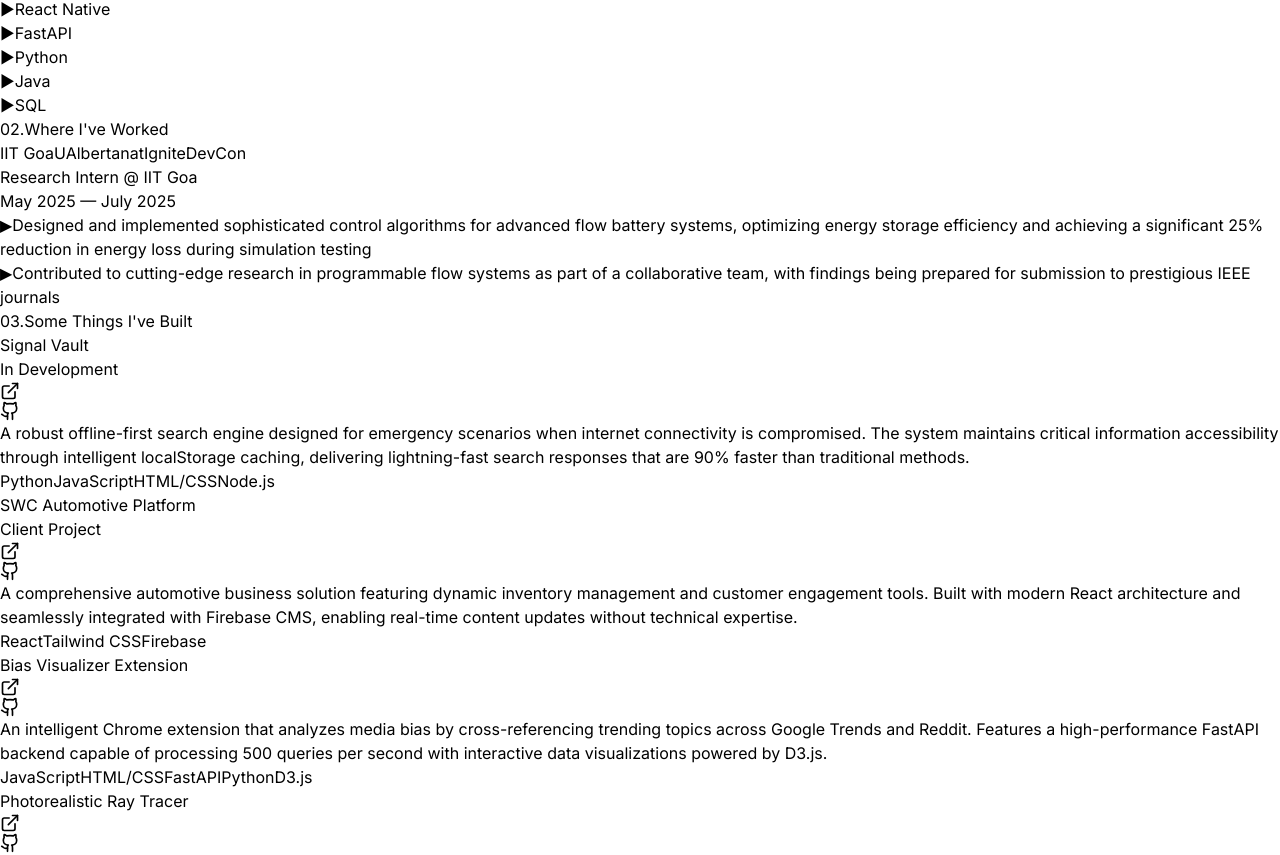
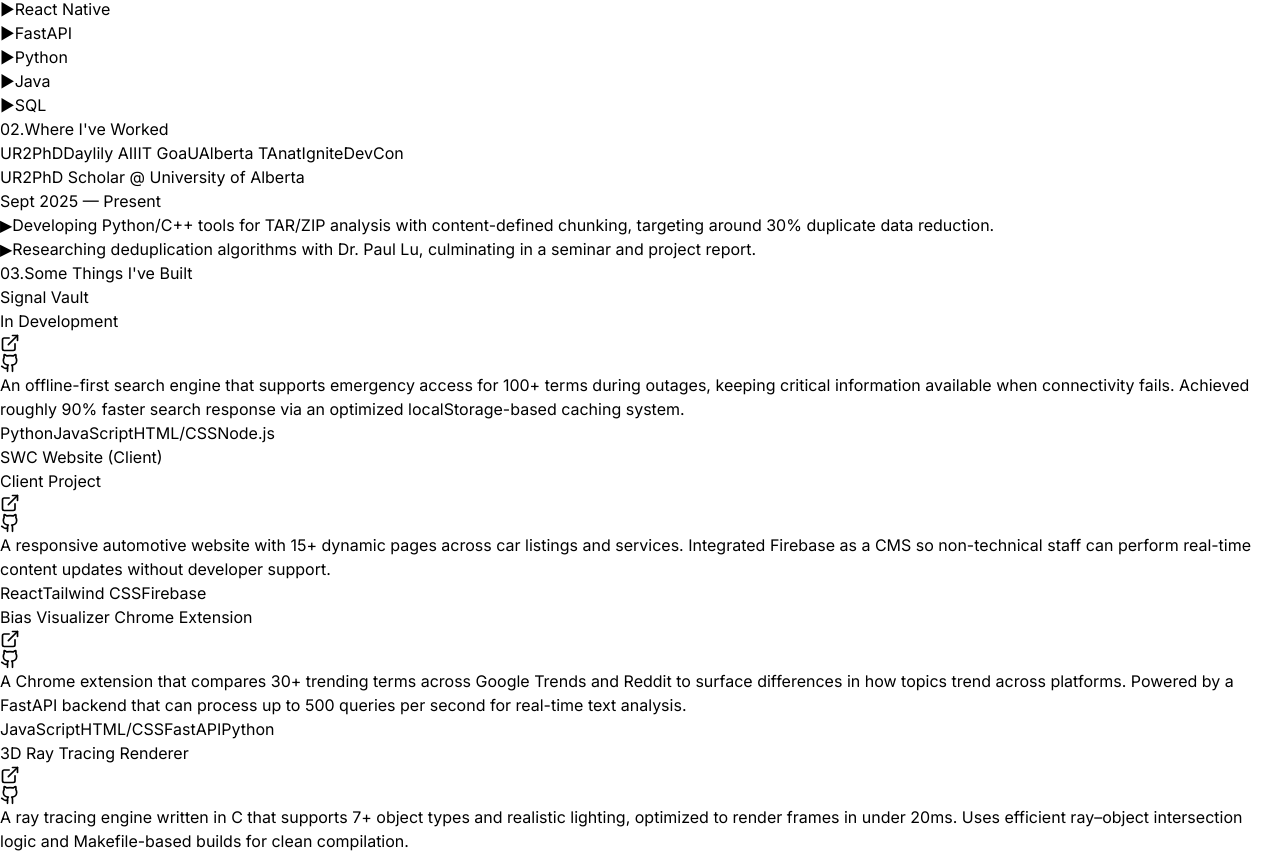
Before and after one commit to guneettt/my-portfolio, a React (Vite) app: page / in a window 1280 px wide. Shown: the part 794-1649 px from the top of the page. Built offline with nearby package versions, Linux system fonts and the light colour scheme.

Commit message:
new updates

```diff
--- a/src/components/App.jsx
+++ b/src/components/App.jsx
@@ -4,7 +4,7 @@
 const Portfolio = () => {
   const [isMenuOpen, setIsMenuOpen] = useState(false);
   const [activeSection, setActiveSection] = useState('home');
-  const [activeExperience, setActiveExperience] = useState('iit-goa');
+  const [activeExperience, setActiveExperience] = useState('ur2phd');
   const [typedText, setTypedText] = useState('');
   const [isTypingComplete, setIsTypingComplete] = useState(false);
 
@@ -114,7 +114,10 @@
                     {item.label}
                   </button>
                 ))}
-                <a href="#" className="ml-4 px-4 py-2 border border-white text-white rounded hover:bg-white hover:text-black transition-colors font-mono text-sm inline-block text-center">
+                <a
+                  href="/resume.pdf"
+                  className="ml-4 px-4 py-2 border border-white text-white rounded hover:bg-white hover:text-black transition-colors font-mono text-sm inline-block text-center"
+                >
                   Resume
                 </a>
               </div>
@@ -145,7 +148,10 @@
                   {item.label}
                 </button>
               ))}
-              <a href="#" className="block px-3 py-2 border border-white text-white rounded hover:bg-white hover:text-black transition-colors font-mono text-sm mx-3 mt-4 text-center">
+              <a
+                href="/resume.pdf"
+                className="block px-3 py-2 border border-white text-white rounded hover:bg-white hover:text-black transition-colors font-mono text-sm mx-3 mt-4 text-center"
+              >
                 Resume
               </a>
             </div>
@@ -156,16 +162,36 @@
       {/* Side Social Links - Only show on xl screens and up */}
       <div className="fixed left-12 bottom-0 hidden xl:block">
         <div className="flex flex-col items-center space-y-6">
-          <a href="https://github.com/yourusername" target="_blank" rel="noopener noreferrer" className="text-gray-400 hover:text-white transition-all duration-300 hover:-translate-y-1 transform">
+          <a
+            href="https://github.com/guneettt"
+            target="_blank"
+            rel="noopener noreferrer"
+            className="text-gray-400 hover:text-white transition-all duration-300 hover:-translate-y-1 transform"
+          >
             <Github size={22} />
           </a>
-          <a href="https://instagram.com/yourusername" target="_blank" rel="noopener noreferrer" className="text-gray-400 hover:text-white transition-all duration-300 hover:-translate-y-1 transform">
+          <a
+            href="https://instagram.com/yourusername"
+            target="_blank"
+            rel="noopener noreferrer"
+            className="text-gray-400 hover:text-white transition-all duration-300 hover:-translate-y-1 transform"
+          >
             <Instagram size={22} />
           </a>
-          <a href="https://twitter.com/yourusername" target="_blank" rel="noopener noreferrer" className="text-gray-400 hover:text-white transition-all duration-300 hover:-translate-y-1 transform">
+          <a
+            href="https://twitter.com/yourusername"
+            target="_blank"
+            rel="noopener noreferrer"
+            className="text-gray-400 hover:text-white transition-all duration-300 hover:-translate-y-1 transform"
+          >
             <Twitter size={22} />
           </a>
-          <a href="https://linkedin.com/in/yourusername" target="_blank" rel="noopener noreferrer" className="text-gray-400 hover:text-white transition-all duration-300 hover:-translate-y-1 transform">
+          <a
+            href="https://www.linkedin.com/in/guneet03/"
+            target="_blank"
+            rel="noopener noreferrer"
+            className="text-gray-400 hover:text-white transition-all duration-300 hover:-translate-y-1 transform"
+          >
             <Linkedin size={22} />
           </a>
           <div className="w-px h-20 bg-gray-600"></div>
@@ -195,20 +221,32 @@
               <p className="font-mono text-white mb-6 text-lg sm:text-xl">
                 Hi, my name is
               </p>
-              <h1 className="text-4xl sm:text-6xl lg:text-7xl xl:text-8xl font-bold text-white mb-6 leading-tight" style={{ fontFamily: '"Inter", sans-serif' }}>
+              <h1
+                className="text-4xl sm:text-6xl lg:text-7xl xl:text-8xl font-bold text-white mb-6 leading-tight"
+                style={{ fontFamily: '"Inter", sans-serif' }}
+              >
                 Guneet.
               </h1>
-              <h2 className="text-3xl sm:text-5xl lg:text-6xl xl:text-7xl font-bold text-gray-500 mb-10 leading-tight" style={{ fontFamily: '"Inter", sans-serif' }}>
+              <h2
+                className="text-3xl sm:text-5xl lg:text-6xl xl:text-7xl font-bold text-gray-500 mb-10 leading-tight"
+                style={{ fontFamily: '"Inter", sans-serif' }}
+              >
                 {typedText}
                 {!isTypingComplete && <span className="animate-pulse">|</span>}
               </h2>
-              <p className="text-gray-300 text-xl max-w-3xl leading-relaxed mb-16" style={{ fontFamily: '"Inter", sans-serif' }}>
+              <p
+                className="text-gray-300 text-xl max-w-3xl leading-relaxed mb-16"
+                style={{ fontFamily: '"Inter", sans-serif' }}
+              >
                 I'm a 3rd year Computer Science student at the University of Alberta
                 specializing in building exceptional digital experiences. Currently,
                 I'm focused on learning modern web development and creating projects
                 that solve real-world problems.
               </p>
-              <a href="#work" className="inline-flex items-center px-10 py-5 border border-white text-white rounded hover:bg-white hover:text-black transition-all font-mono text-base hover:-translate-y-1 transform">
+              <a
+                href="#work"
+                className="inline-flex items-center px-10 py-5 border border-white text-white rounded hover:bg-white hover:text-black transition-all font-mono text-base hover:-translate-y-1 transform"
+              >
                 Check out my projects!
               </a>
             </div>
@@ -282,7 +320,6 @@
           </div>
         </section>
 
-
         {/* Experience Section */}
 <section id="experience" className="py-32 px-4 sm:px-6 lg:px-8 bg-black">
   <div className="max-w-4xl mx-auto">
@@ -296,16 +333,18 @@
       <div className="lg:w-1/4">
         <div className="flex lg:flex-col overflow-x-auto lg:overflow-visible border-b lg:border-b-0 lg:border-l-2 border-gray-600">
           {[
+            { id: 'ur2phd', label: 'UR2PhD' },
+            { id: 'daylily', label: 'Daylily AI' },
             { id: 'iit-goa', label: 'IIT Goa' },
-            { id: 'ualberta', label: 'UAlberta' },
+            { id: 'ualberta', label: 'UAlberta TA' },
             { id: 'natignite', label: 'natIgnite' },
-            { id: 'devcon', label: 'DevCon' }
+            { id: 'devcon', label: 'DevCon' },
           ].map((company) => (
             <button
               key={company.id}
               onClick={() => setActiveExperience(company.id)}
               className={`px-6 py-4 text-left font-mono text-sm whitespace-nowrap transition-all duration-200 border-l-2 lg:border-l-2 lg:border-b-0 border-b-2 lg:border-b-0 ${
-                (activeExperience === company.id || (company.id === 'iit-goa' && (activeExperience === undefined || activeExperience === null)))
+                activeExperience === company.id
                   ? 'text-cyan-400 bg-gray-900/30 border-cyan-400'
                   : 'text-gray-400 hover:text-cyan-400 hover:bg-gray-900/20 border-transparent'
               }`}
@@ -315,9 +354,48 @@
           ))}
         </div>
       </div>
+
       {/* Tab Content */}
       <div className="lg:w-3/4">
-        {(activeExperience === 'iit-goa' || activeExperience === undefined || activeExperience === null) && (
+        {activeExperience === 'ur2phd' && (
+          <div className="space-y-6">
+            <h4 className="text-2xl font-semibold text-white" style={{ fontFamily: '"Inter", sans-serif' }}>
+              UR2PhD Scholar <span className="text-cyan-400">@ University of Alberta</span>
+            </h4>
+            <p className="text-gray-300 font-mono text-base">Sept 2025 — Present</p>
+            <ul className="space-y-4 text-gray-300 text-lg leading-relaxed" style={{ fontFamily: '"Inter", sans-serif' }}>
+              <li className="flex items-start">
+                <span className="text-cyan-400 mr-4 mt-1 text-xl">▶</span>
+                Developing Python/C++ tools for TAR/ZIP analysis with content-defined chunking, targeting around 30% duplicate data reduction.
+              </li>
+              <li className="flex items-start">
+                <span className="text-cyan-400 mr-4 mt-1 text-xl">▶</span>
+                Researching deduplication algorithms with Dr. Paul Lu, culminating in a seminar and project report.
+              </li>
+            </ul>
+          </div>
+        )}
+
+        {activeExperience === 'daylily' && (
+          <div className="space-y-6">
+            <h4 className="text-2xl font-semibold text-white" style={{ fontFamily: '"Inter", sans-serif' }}>
+              Full Stack Developer <span className="text-cyan-400">@ Daylily AI</span>
+            </h4>
+            <p className="text-gray-300 font-mono text-base">Aug 2025 — Present</p>
+            <ul className="space-y-4 text-gray-300 text-lg leading-relaxed" style={{ fontFamily: '"Inter", sans-serif' }}>
+              <li className="flex items-start">
+                <span className="text-cyan-400 mr-4 mt-1 text-xl">▶</span>
+                Collaborating with clients to gather requirements and translate them into tailored AI-driven web solutions.
+              </li>
+              <li className="flex items-start">
+                <span className="text-cyan-400 mr-4 mt-1 text-xl">▶</span>
+                Building and deploying full-stack features to enhance customer engagement and product scalability.
+              </li>
+            </ul>
+          </div>
+        )}
+
+        {activeExperience === 'iit-goa' && (
           <div className="space-y-6">
             <h4 className="text-2xl font-semibold text-white" style={{ fontFamily: '"Inter", sans-serif' }}>
               Research Intern <span className="text-cyan-400">@ IIT Goa</span>
@@ -326,33 +404,35 @@
             <ul className="space-y-4 text-gray-300 text-lg leading-relaxed" style={{ fontFamily: '"Inter", sans-serif' }}>
               <li className="flex items-start">
                 <span className="text-cyan-400 mr-4 mt-1 text-xl">▶</span>
-                Designed and implemented sophisticated control algorithms for advanced flow battery systems, optimizing energy storage efficiency and achieving a significant 25% reduction in energy loss during simulation testing
+                Developed 3+ control algorithms for flow battery management, reducing energy loss in simulations by about 25%.
               </li>
               <li className="flex items-start">
                 <span className="text-cyan-400 mr-4 mt-1 text-xl">▶</span>
-                Contributed to cutting-edge research in programmable flow systems as part of a collaborative team, with findings being prepared for submission to prestigious IEEE journals
+                Collaborated on research for programmable flow systems, aiming for future IEEE publication.
               </li>
             </ul>
           </div>
         )}
+
         {activeExperience === 'ualberta' && (
           <div className="space-y-6">
             <h4 className="text-2xl font-semibold text-white" style={{ fontFamily: '"Inter", sans-serif' }}>
               Teaching Assistant <span className="text-cyan-400">@ University of Alberta</span>
             </h4>
-            <p className="text-gray-300 font-mono text-base">January 2025 — April 2025</p>
+            <p className="text-gray-300 font-mono text-base">Jan. 2025 — Present</p>
             <ul className="space-y-4 text-gray-300 text-lg leading-relaxed" style={{ fontFamily: '"Inter", sans-serif' }}>
               <li className="flex items-start">
                 <span className="text-cyan-400 mr-4 mt-1 text-xl">▶</span>
-                Mentored and supported 400+ computer science students through comprehensive assignment grading and hands-on lab instruction, contributing to a measurable 15% improvement in overall student performance
+                Graded 400+ assignments and led 35 labs, contributing to a 15% improvement in student averages.
               </li>
               <li className="flex items-start">
                 <span className="text-cyan-400 mr-4 mt-1 text-xl">▶</span>
-                Revolutionized the grading workflow by developing custom Python automation scripts, dramatically reducing feedback turnaround time from 4 days to just 1.5 days
+                Cut grading turnaround from 4 to about 1.5 days using Python automation scripts.
               </li>
             </ul>
           </div>
         )}
+
         {activeExperience === 'natignite' && (
           <div className="space-y-6">
             <h4 className="text-2xl font-semibold text-white" style={{ fontFamily: '"Inter", sans-serif' }}>
@@ -362,15 +442,16 @@
             <ul className="space-y-4 text-gray-300 text-lg leading-relaxed" style={{ fontFamily: '"Inter", sans-serif' }}>
               <li className="flex items-start">
                 <span className="text-cyan-400 mr-4 mt-1 text-xl">▶</span>
-                Architected and developed TrustLine, an innovative real-time deepfake detection system that identifies fraudulent phone calls using advanced machine learning models integrated with React Native and FastAPI
+                Built TrustLine, a real-time deepfake scam-call detector with React Native and FastAPI.
               </li>
               <li className="flex items-start">
                 <span className="text-cyan-400 mr-4 mt-1 text-xl">▶</span>
-                Secured first place victory among 10+ competitive teams, earning $5,000 in seed funding and recognition for creating a solution to combat rising digital fraud
+                Won 1st place and $6,000 in seed funding at the Network for Applied Technology (NAT) AgeTech hackathon.
               </li>
             </ul>
           </div>
         )}
+
         {activeExperience === 'devcon' && (
           <div className="space-y-6">
             <h4 className="text-2xl font-semibold text-white" style={{ fontFamily: '"Inter", sans-serif' }}>
@@ -380,11 +461,11 @@
             <ul className="space-y-4 text-gray-300 text-lg leading-relaxed" style={{ fontFamily: '"Inter", sans-serif' }}>
               <li className="flex items-start">
                 <span className="text-cyan-400 mr-4 mt-1 text-xl">▶</span>
-                Engineered RideSafe, a sophisticated transit safety application leveraging Vision Transformer (ViT) technology for real-time threat detection and automated emergency response systems
+                Built RideSafe, a real-time transit safety app with ViT-based threat detection using React Native & Flask.
               </li>
               <li className="flex items-start">
                 <span className="text-cyan-400 mr-4 mt-1 text-xl">▶</span>
-                Delivered a compelling live demonstration showcasing instantaneous threat detection capabilities, earning second place recognition in an intensive 36-hour development sprint
+                Earned 2nd place and a $1,000 cash prize at Edmonton Unlimited’s DevCon hackathon.
               </li>
             </ul>
           </div>
@@ -405,48 +486,37 @@
       {[
         {
           title: "Signal Vault",
-          description: "A robust offline-first search engine designed for emergency scenarios when internet connectivity is compromised. The system maintains critical information accessibility through intelligent localStorage caching, delivering lightning-fast search responses that are 90% faster than traditional methods.",
+          description:
+            "An offline-first search engine that supports emergency access for 100+ terms during outages, keeping critical information available when connectivity fails. Achieved roughly 90% faster search response via an optimized localStorage-based caching system.",
           tech: ["Python", "JavaScript", "HTML/CSS", "Node.js"],
           status: "In Development",
           demoUrl: "#", // Add your live demo URL here when deployed
           githubUrl: "https://github.com/guneettt/signal-vault"
         },
         {
-          title: "SWC Automotive Platform",
-          description: "A comprehensive automotive business solution featuring dynamic inventory management and customer engagement tools. Built with modern React architecture and seamlessly integrated with Firebase CMS, enabling real-time content updates without technical expertise.",
+          title: "SWC Website (Client)",
+          description:
+            "A responsive automotive website with 15+ dynamic pages across car listings and services. Integrated Firebase as a CMS so non-technical staff can perform real-time content updates without developer support.",
           tech: ["React", "Tailwind CSS", "Firebase"],
           status: "Client Project",
           demoUrl: "#", // Add your live demo URL here
-          githubUrl: "#" // Add your GitHub URL here
+          githubUrl: "https://github.com/guneettt" // replace with repo if public
         },
         {
-          title: "Bias Visualizer Extension",
-          description: "An intelligent Chrome extension that analyzes media bias by cross-referencing trending topics across Google Trends and Reddit. Features a high-performance FastAPI backend capable of processing 500 queries per second with interactive data visualizations powered by D3.js.",
-          tech: ["JavaScript", "HTML/CSS", "FastAPI", "Python", "D3.js"],
+          title: "Bias Visualizer Chrome Extension",
+          description:
+            "A Chrome extension that compares 30+ trending terms across Google Trends and Reddit to surface differences in how topics trend across platforms. Powered by a FastAPI backend that can process up to 500 queries per second for real-time text analysis.",
+          tech: ["JavaScript", "HTML/CSS", "FastAPI", "Python"],
           demoUrl: "#", // Add your live demo URL here
-          githubUrl: "#" // Add your GitHub URL here
+          githubUrl: "https://github.com/guneettt" // replace with extension repo if public
         },
         {
-          title: "Photorealistic Ray Tracer",
-          description: "A high-performance 3D rendering engine built from scratch in C, supporting multiple geometric primitives and realistic Phong lighting models. Optimized algorithms achieve sub-20ms frame rendering while reducing computational overhead by 35% through advanced ray-intersection techniques.",
-          tech: ["C", "Makefile", "Computer Graphics", "Linear Algebra"],
-          demoUrl: "#", // Add your live demo URL here
-          githubUrl: "#" // Add your GitHub URL here
-        },
-        {
-          title: "Scalable Tweet Analytics Engine",
-          description: "A high-throughput database system engineered to handle massive social media datasets. Features custom MongoDB schemas optimized for tweet storage and retrieval, with automated Python pipelines capable of processing datasets up to 50MB while maintaining 60% faster query performance.",
-          tech: ["Python", "SQL", "MongoDB", "JSON", "Data Processing"],
-          demoUrl: "#", // Add your live demo URL here
-          githubUrl: "#" // Add your GitHub URL here
-        },
-        {
-          title: "TrustLine - AI Fraud Detection",
-          description: "An award-winning mobile application that leverages machine learning to detect deepfake audio in real-time phone calls. This innovative security solution addresses the growing threat of AI-generated fraud, earning first place recognition and substantial seed funding for continued development.",
-          tech: ["React Native", "FastAPI", "Machine Learning", "Audio Processing"],
-          status: "Award Winner",
-          demoUrl: "#", // Add your live demo URL here
-          githubUrl: "#" // Add your GitHub URL here
+          title: "3D Ray Tracing Renderer",
+          description:
+            "A ray tracing engine written in C that supports 7+ object types and realistic lighting, optimized to render frames in under 20ms. Uses efficient ray–object intersection logic and Makefile-based builds for clean compilation.",
+          tech: ["C", "Makefile"],
+          demoUrl: "#", // Add link to sample renders or repo README
+          githubUrl: "https://github.com/guneettt" // replace with ray tracer repo if public
         }
       ].map((project, index) => {
         return (
@@ -454,7 +524,9 @@
             <div className="bg-gray-900 border border-gray-700 rounded-lg p-8 hover:transform hover:-translate-y-2 transition-all duration-300 hover:shadow-2xl hover:shadow-white/10">
               <div className="flex items-center justify-between mb-4">
                 <div className="flex items-center gap-3">
-                <h4 className="text-xl font-semibold text-white" style={{ fontFamily: '"Inter", sans-serif' }}>{project.title}</h4>
+                  <h4 className="text-xl font-semibold text-white" style={{ fontFamily: '"Inter", sans-serif' }}>
+                    {project.title}
+                  </h4>
                   {project.status && (
                     <span className="text-xs font-mono bg-cyan-400/20 text-cyan-400 px-2 py-1 rounded">
                       {project.status}
@@ -462,10 +534,22 @@
                   )}
                 </div>
                 <div className="flex space-x-4">
-                <a href={project.demoUrl} title="Live Demo" className="text-gray-400 hover:text-white transition-colors" target="_blank" rel="noopener noreferrer">
+                  <a
+                    href={project.demoUrl}
+                    title="Live Demo"
+                    className="text-gray-400 hover:text-white transition-colors"
+                    target="_blank"
+                    rel="noopener noreferrer"
+                  >
                     <ExternalLink size={20} />
                   </a>
-                <a href={project.githubUrl} title="GitHub Repository" className="text-gray-400 hover:text-white transition-colors" target="_blank" rel="noopener noreferrer">
+                  <a
+                    href={project.githubUrl}
+                    title="GitHub Repository"
+                    className="text-gray-400 hover:text-white transition-colors"
+                    target="_blank"
+                    rel="noopener noreferrer"
+                  >
                     <Github size={20} />
                   </a>
                 </div>
@@ -482,7 +566,8 @@
               </div>
             </div>
           </div>
-      )})}
+        );
+      })}
     </div>
   </div>
 </section>
@@ -491,8 +576,16 @@
         <section id="contact" className="py-32 px-4 sm:px-6 lg:px-8 bg-black text-white">
           <div className="max-w-2xl mx-auto text-center">
             <p className="font-mono text-white mb-4">04. What's Next?</p>
-            <h3 className="text-4xl font-bold text-white mb-6" style={{ fontFamily: '"Inter", sans-serif' }}>Get In Touch</h3>
-            <p className="text-gray-300 text-lg mb-8 leading-relaxed" style={{ fontFamily: '"Inter", sans-serif' }}>
+            <h3
+              className="text-4xl font-bold text-white mb-6"
+              style={{ fontFamily: '"Inter", sans-serif' }}
+            >
+              Get In Touch
+            </h3>
+            <p
+              className="text-gray-300 text-lg mb-8 leading-relaxed"
+              style={{ fontFamily: '"Inter", sans-serif' }}
+            >
               I'm currently looking for internship opportunities and am always interested
               in collaborating on interesting projects. Whether you have an opportunity,
               a question, or just want to say hi, I'd love to hear from you!
@@ -508,9 +601,7 @@
 
         {/* Footer */}
         <footer className="py-8 px-4 sm:px-6 lg:px-8 text-center bg-black">
-          <p className="text-gray-400 font-mono text-sm">
-            Built by Guneet
-          </p>
+          <p className="text-gray-400 font-mono text-sm">Built by Guneet</p>
         </footer>
       </main>
     </div>
```
Also changed, not shown: 2 other files (tests, documents, lock files or other folders). Lines whose indentation alone changed are shown as unchanged.
